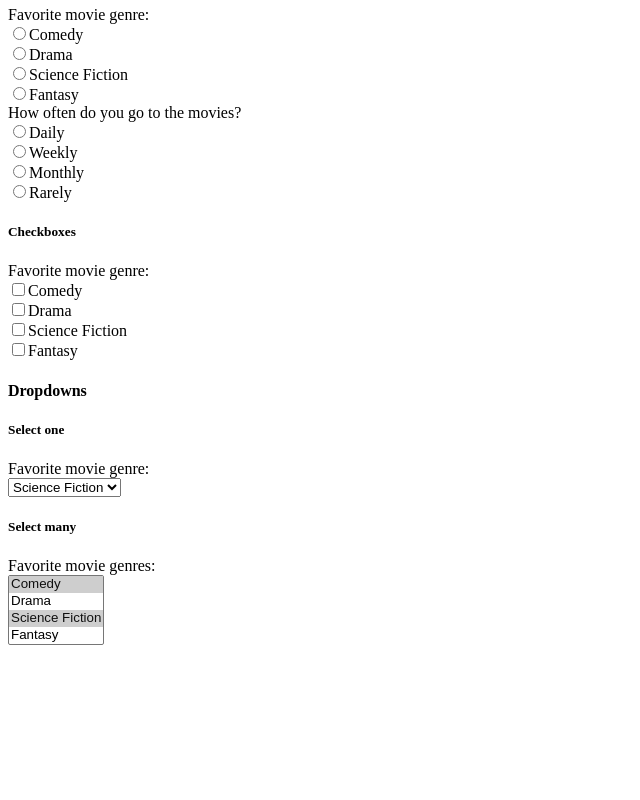
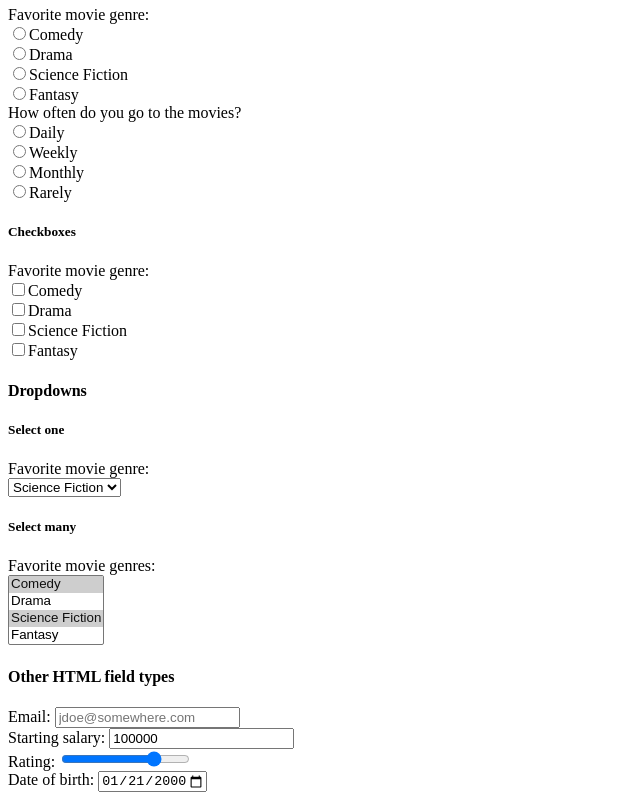
Before and after one commit to melanielochrie/kambaz-next-js-Fall-2026, a Next.js app: page /labs/lab1 in a window 1280 px wide. Shown: the part 4106-4906 px from the top of the page, without its empty margins (0-640 px from the left). Before the commit the page ends 4760 px from the top, so only its background shows below. Built offline with nearby package versions, Linux system fonts and the light colour scheme.

Commit message:
Complete Other Field Types

```diff
--- a/app/labs/lab1/forms/Forms.tsx
+++ b/app/labs/lab1/forms/Forms.tsx
@@ -3,6 +3,7 @@ import TextFields from "./TextFields";
 import Textarea from "./Textarea";
 import Checkboxes from "./Checkboxes";
 import Dropdowns from "./Dropdowns";
+import OtherFieldTypes from "./OtherFieldTypes";
 
 export default function Forms() {
     return (
@@ -15,6 +16,7 @@ export default function Forms() {
                 <RadioButtons />
                 <Checkboxes />
                 <Dropdowns />
+                <OtherFieldTypes />
 
                 {/* add the next form components here */}
             </form>
--- a/app/labs/lab1/forms/OtherFieldTypes.tsx
+++ b/app/labs/lab1/forms/OtherFieldTypes.tsx
@@ -0,0 +1,47 @@
+export default function OtherFieldTypes() {
+    return (
+        <>
+            <h4>Other HTML field types</h4>
+            <label htmlFor="wd-text-fields-email">Email: </label>
+            <input
+                type="email"
+                placeholder="jdoe@somewhere.com"
+                id="wd-text-fields-email"
+            />
+
+            <br />
+
+            <label htmlFor="wd-text-fields-salary-start">Starting salary: </label>
+            <input
+                type="number"
+                defaultValue="100000"
+                placeholder="1000"
+                min={0}
+                id="wd-text-fields-salary-start"
+            />
+
+            <br />
+
+            <label htmlFor="wd-text-fields-rating">Rating: </label>
+            <input
+                type="range"
+                defaultValue="4"
+                min="1"
+                max="5"
+                id="wd-text-fields-rating"
+            />
+
+            <br />
+
+            <label htmlFor="wd-text-fields-dob">Date of birth: </label>
+            <input
+                type="date"
+                defaultValue="2000-01-21"
+                min="1099-01-01"
+                max="2025-12-31"
+                id="wd-text-fields-dob"
+            />
+            <br />
+        </>
+    );
+}
```
